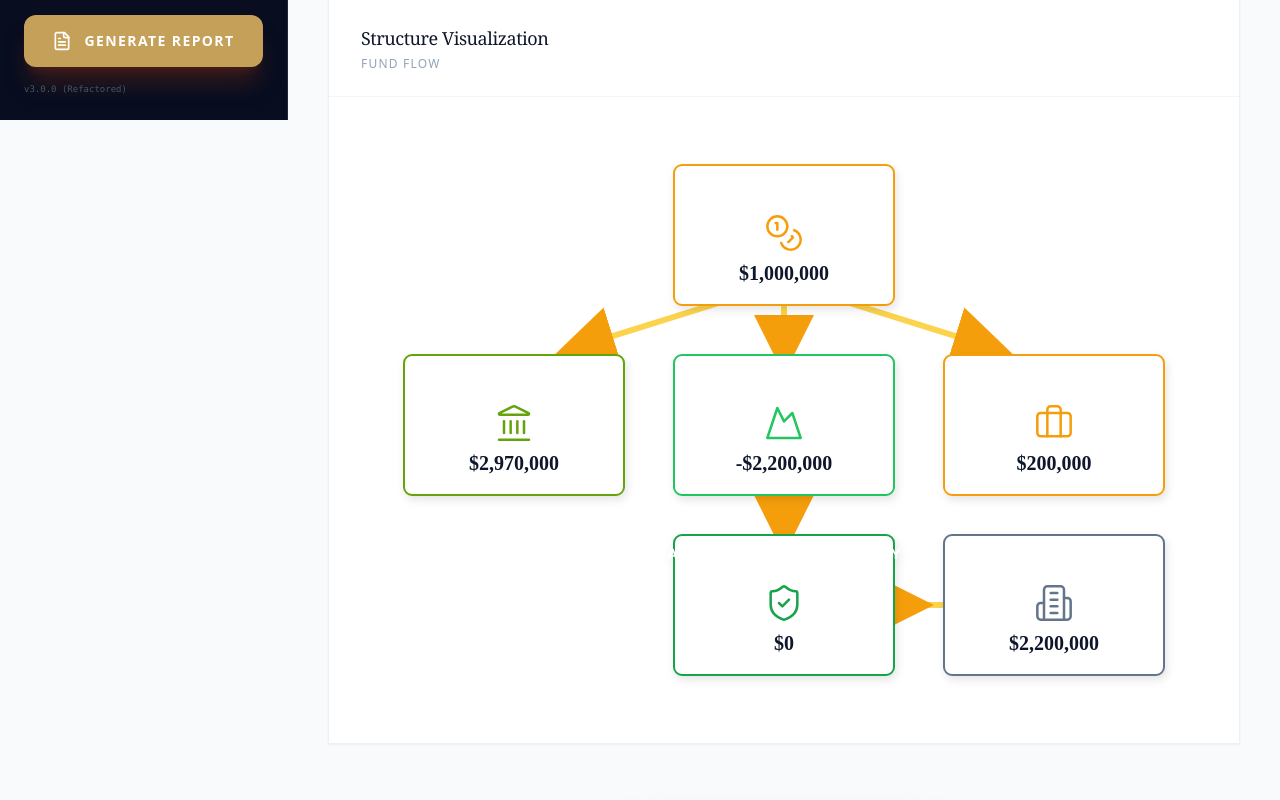
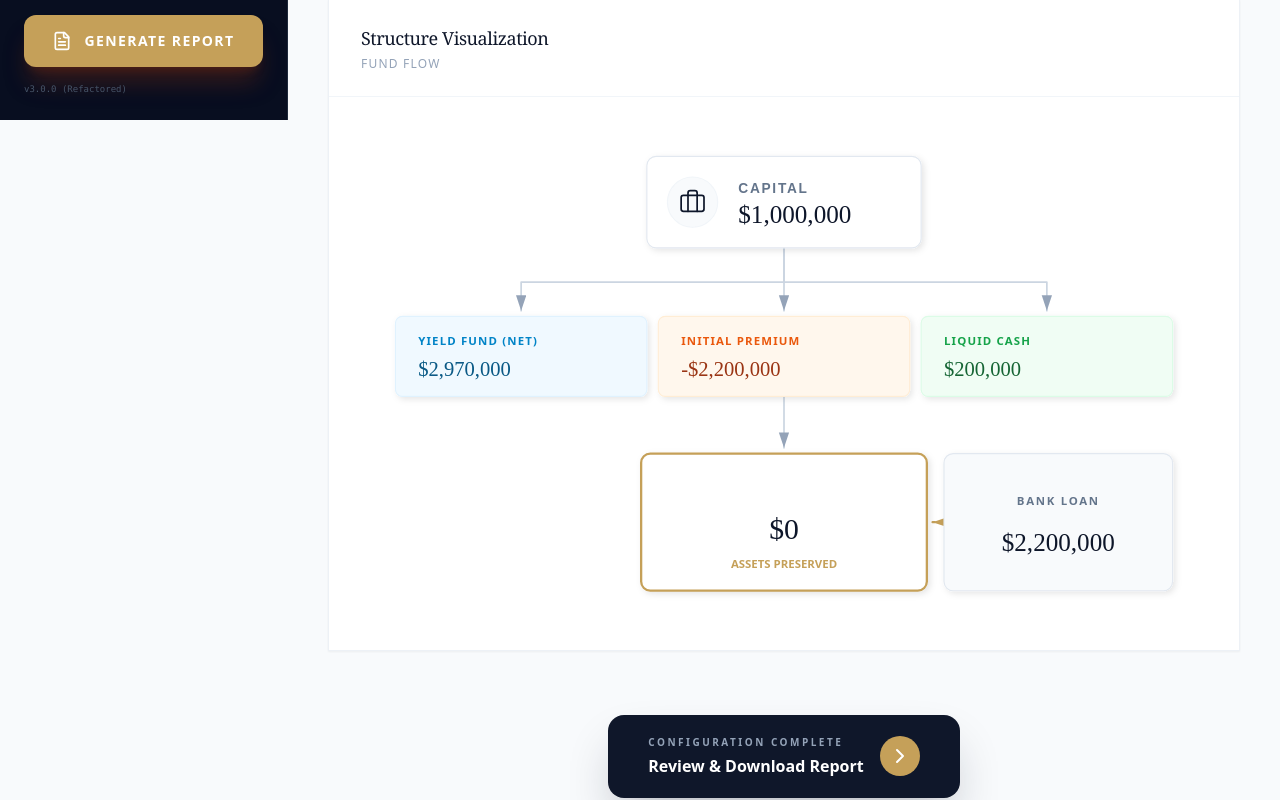
Before and after one commit to firaen22/premium-financing-calculator, a React (Vite) app: page / in a window 1280 px wide. Shown: the part 680-1480 px from the top of the page. Built offline with nearby package versions, Linux system fonts and the light colour scheme; no server answers.

Commit message:
enhence the Flow diagram

```diff
--- a/src/components/charts/FlowDiagram.tsx
+++ b/src/components/charts/FlowDiagram.tsx
@@ -1,5 +1,5 @@
 import React from 'react';
-import { Landmark, Briefcase, Coins, Mountain, ShieldCheck, Building2 } from 'lucide-react';
+import { Home, Briefcase } from 'lucide-react';
 import { formatCurrency } from '../../utils/calculations';
 
 export const FlowDiagram = React.memo(({
@@ -14,61 +14,83 @@ export const FlowDiagram = React.memo(({
 }: {
     budget: number, cash: number, bond: number, equity: number, loan: number, premium: number, labels: any, sourceType: 'cash' | 'mortgage'
 }) => {
-    const Box = ({ x, y, width, height, color, title, value, icon: Icon }: any) => {
-        return (
-            <g transform={`translate(${x}, ${y})`} filter="url(#shadow)">
-                <rect width={width} height={height} rx="8" fill="#ffffff" stroke={color} strokeWidth="2" />
-                <rect width={width} height="36" rx="8" fill={color} clipPath={`inset(0 0 ${height-36} 0)`} />
-                <text x={width/2} y="24" textAnchor="middle" fill="#ffffff" fontSize="14" fontWeight="bold" style={{ fontFamily: 'sans-serif' }}>{title}</text>
-                <Icon x={width/2 - 20} y="48" width="40" height="40" stroke={color} strokeWidth="1.5" />
-                <text x={width/2} y="115" textAnchor="middle" fill="#0f172a" fontSize="20" fontWeight="bold" style={{ fontFamily: 'serif' }}>{value}</text>
-            </g>
-        );
-    };
-
     return (
-        <div className="w-full h-full flex justify-center py-4" style={{ minHeight: '550px' }}>
-            <svg viewBox="0 0 800 550" className="w-full h-full max-w-[800px]" preserveAspectRatio="xMidYMid meet" style={{ overflow: 'visible' }}>
+        <div className="w-full h-full flex justify-center py-4" style={{ minHeight: '400px' }}>
+            <svg viewBox="0 0 700 400" className="w-full h-full max-w-[800px]" preserveAspectRatio="xMidYMid meet" style={{ overflow: 'visible' }}>
                 <defs>
-                    <filter id="shadow" x="-10%" y="-10%" width="120%" height="120%">
-                        <feDropShadow dx="2" dy="4" stdDeviation="4" floodOpacity="0.1" />
+                    <filter id="shadow" x="-20%" y="-20%" width="140%" height="140%">
+                        <feDropShadow dx="2" dy="2" stdDeviation="3" floodOpacity="0.1" />
                     </filter>
-                    <marker id="arrow-down" markerWidth="10" markerHeight="10" refX="5" refY="5" orient="auto-start-reverse" markerUnits="strokeWidth">
-                        <path d="M0,0 L10,5 L0,10 z" fill="#f59e0b" />
+                    <marker id="arrow" markerWidth="10" markerHeight="10" refX="9" refY="3" orient="auto" markerUnits="strokeWidth">
+                        <path d="M0,0 L0,6 L9,3 z" fill="#94a3b8" />
                     </marker>
-                    <marker id="arrow-left" markerWidth="10" markerHeight="10" refX="5" refY="5" orient="auto-start-reverse" markerUnits="strokeWidth">
-                        <path d="M10,0 L0,5 L10,10 z" fill="#f59e0b" />
+                    <marker id="arrow-gold" markerWidth="10" markerHeight="10" refX="9" refY="3" orient="auto" markerUnits="strokeWidth">
+                        <path d="M0,0 L0,6 L9,3 z" fill="#c5a059" />
                     </marker>
                 </defs>
 
-                <g transform="translate(0, 10)">
-                    {/* Arrows drawn first so they are under the boxes */}
+                <g transform="translate(0,10)">
+                    {/* Paths */}
+                    {/* Capital to Yield Fund */}
+                    <path d="M 350 80 L 350 110 L 120 110 L 120 135" fill="none" stroke="#cbd5e1" strokeWidth="1.5" markerEnd="url(#arrow)" strokeLinecap="round" strokeLinejoin="round" />
+                    {/* Capital to Liquidity */}
+                    <path d="M 350 80 L 350 110 L 580 110 L 580 135" fill="none" stroke="#cbd5e1" strokeWidth="1.5" markerEnd="url(#arrow)" strokeLinecap="round" strokeLinejoin="round" />
+                    {/* Capital to Policy Equity */}
+                    <path d="M 350 80 L 350 135" fill="none" stroke="#cbd5e1" strokeWidth="1.5" markerEnd="url(#arrow)" strokeLinecap="round" strokeLinejoin="round" />
+                    {/* Policy Equity to Total Exposure */}
+                    <path d="M 350 210 L 350 255" fill="none" stroke="#cbd5e1" strokeWidth="1.5" markerEnd="url(#arrow)" strokeLinecap="round" strokeLinejoin="round" />
+                    {/* Leverage to Total Exposure */}
+                    <path d="M 490 320 L 480 320" fill="none" stroke="#c5a059" strokeWidth="2" strokeDasharray="4 4" markerEnd="url(#arrow-gold)" strokeLinecap="round" strokeLinejoin="round" />
 
-                    {/* budget to bond */}
-                    <path d="M 360 140 L 200 190" fill="none" stroke="#fcd34d" strokeWidth="6" markerEnd="url(#arrow-down)" strokeLinecap="round" />
-                    {/* budget to cash */}
-                    <path d="M 440 140 L 600 190" fill="none" stroke="#fcd34d" strokeWidth="6" markerEnd="url(#arrow-down)" strokeLinecap="round" />
-                    {/* budget to equity */}
-                    <path d="M 400 150 L 400 190" fill="none" stroke="#fcd34d" strokeWidth="6" markerEnd="url(#arrow-down)" strokeLinecap="round" />
+                    {/* Capital (Top Center) */}
+                    <g filter="url(#shadow)" transform="translate(230, 0)">
+                        <rect x="0" y="0" width="240" height="80" rx="8" fill="#ffffff" stroke={sourceType === 'mortgage' ? '#f59e0b' : '#e2e8f0'} strokeWidth={sourceType === 'mortgage' ? 2 : 1} />
+                        <circle cx="40" cy="40" r="22" fill={sourceType === 'mortgage' ? '#fffbeb' : '#f8fafc'} stroke={sourceType === 'mortgage' ? '#fcd34d' : '#f1f5f9'} />
+                        {sourceType === 'mortgage' ? (
+                            <Home x={28} y={28} width={24} height={24} stroke="#b45309" strokeWidth={1.5} />
+                        ) : (
+                            <Briefcase x={28} y={28} width={24} height={24} stroke="#0f172a" strokeWidth={1.5} />
+                        )}
+                        <text x="80" y="32" textAnchor="start" fill="#64748b" fontSize="12" fontWeight="bold" letterSpacing="1.5" style={{ textTransform: 'uppercase', fontFamily: 'sans-serif' }}>{labels.capital}</text>
+                        <text x="80" y="58" textAnchor="start" fill="#0f172a" fontSize="22" fontWeight="500" style={{ fontFamily: 'serif' }}>{formatCurrency(budget)}</text>
+                    </g>
 
-                    {/* equity to premium */}
-                    <path d="M 400 340 L 400 370" fill="none" stroke="#fcd34d" strokeWidth="6" markerEnd="url(#arrow-down)" strokeLinecap="round" />
+                    {/* Yield Fund (Left) */}
+                    <g filter="url(#shadow)" transform="translate(10, 140)">
+                        <rect x="0" y="0" width="220" height="70" rx="6" fill="#f0f9ff" stroke="#e0f2fe" strokeWidth="1" />
+                        <text x="20" y="25" fill="#0284c7" fontSize="10" fontWeight="bold" letterSpacing="1">{labels.yieldFundNet}</text>
+                        <text x="20" y="52" fill="#075985" fontSize="18" fontWeight="500" style={{ fontFamily: 'serif' }}>{formatCurrency(bond)}</text>
+                    </g>
 
-                    {/* loan to premium (pointing left) */}
-                    <path d="M 560 450 L 520 450" fill="none" stroke="#fcd34d" strokeWidth="6" markerEnd="url(#arrow-left)" strokeLinecap="round" />
+                    {/* Policy Equity (Center) */}
+                    <g filter="url(#shadow)" transform="translate(240, 140)">
+                        <rect x="0" y="0" width="220" height="70" rx="6" fill="#fff7ed" stroke="#ffedd5" strokeWidth="1" />
+                        <text x="20" y="25" fill="#ea580c" fontSize="10" fontWeight="bold" letterSpacing="1">{labels.policyEquityCaps}</text>
+                        <text x="20" y="52" fill="#9a3412" fontSize="18" fontWeight="500" style={{ fontFamily: 'serif' }}>{formatCurrency(equity)}</text>
+                    </g>
 
-                    {/* Nodes (Boxes) */}
-                    {/* Row 1 */}
-                    <Box x={290} y={10} width={220} height={140} color="#f59e0b" title={labels.capital} value={formatCurrency(budget)} icon={Coins} />
+                    {/* Liquidity (Right) */}
+                    <g filter="url(#shadow)" transform="translate(470, 140)">
+                        <rect x="0" y="0" width="220" height="70" rx="6" fill="#f0fdf4" stroke="#dcfce7" strokeWidth="1" />
+                        <text x="20" y="25" fill="#16a34a" fontSize="10" fontWeight="bold" letterSpacing="1">{labels.liquidity}</text>
+                        <text x="20" y="52" fill="#166534" fontSize="18" fontWeight="500" style={{ fontFamily: 'serif' }}>{formatCurrency(cash)}</text>
+                    </g>
 
-                    {/* Row 2 */}
-                    <Box x={20} y={200} width={220} height={140} color="#65a30d" title={labels.yieldFundNet} value={formatCurrency(bond)} icon={Landmark} />
-                    <Box x={290} y={200} width={220} height={140} color="#22c55e" title={labels.policyEquityCaps} value={formatCurrency(equity)} icon={Mountain} />
-                    <Box x={560} y={200} width={220} height={140} color="#f59e0b" title={labels.liquidity} value={formatCurrency(cash)} icon={Briefcase} />
+                    {/* Total Exposure (Bottom Center) */}
+                    <g filter="url(#shadow)" transform="translate(225, 260)">
+                        <rect x="0" y="0" width="250" height="120" rx="8" fill="#ffffff" stroke="#c5a059" strokeWidth="2" />
+                        <rect x="0" y="0" width="250" height="30" rx="8" fill="#c5a059" clipPath="inset(0 0 90 0)" />
+                        <text x="125" y="20" textAnchor="middle" fill="#ffffff" fontSize="10" fontWeight="bold" letterSpacing="1">{labels.totalExposure}</text>
+                        <text x="125" y="75" textAnchor="middle" fill="#0f172a" fontSize="26" fontWeight="500" style={{ fontFamily: 'serif' }}>{formatCurrency(premium)}</text>
+                        <text x="125" y="100" textAnchor="middle" fill="#c5a059" fontSize="10" fontWeight="bold" style={{ textTransform: 'uppercase' }}>Assets Preserved</text>
+                    </g>
 
-                    {/* Row 3 */}
-                    <Box x={290} y={380} width={220} height={140} color="#16a34a" title={labels.totalExposure} value={formatCurrency(premium)} icon={ShieldCheck} />
-                    <Box x={560} y={380} width={220} height={140} color="#64748b" title={labels.leverage} value={formatCurrency(loan)} icon={Building2} />
+                    {/* Leverage (Bottom Right) */}
+                    <g filter="url(#shadow)" transform="translate(490, 260)">
+                        <rect x="0" y="0" width="200" height="120" rx="8" fill="#f8fafc" stroke="#e2e8f0" strokeWidth="1" />
+                        <text x="100" y="45" textAnchor="middle" fill="#64748b" fontSize="10" fontWeight="bold" letterSpacing="1.5">{labels.leverage}</text>
+                        <text x="100" y="85" textAnchor="middle" fill="#0f172a" fontSize="22" fontWeight="500" style={{ fontFamily: 'serif' }}>{formatCurrency(loan)}</text>
+                    </g>
                 </g>
             </svg>
         </div>
```
